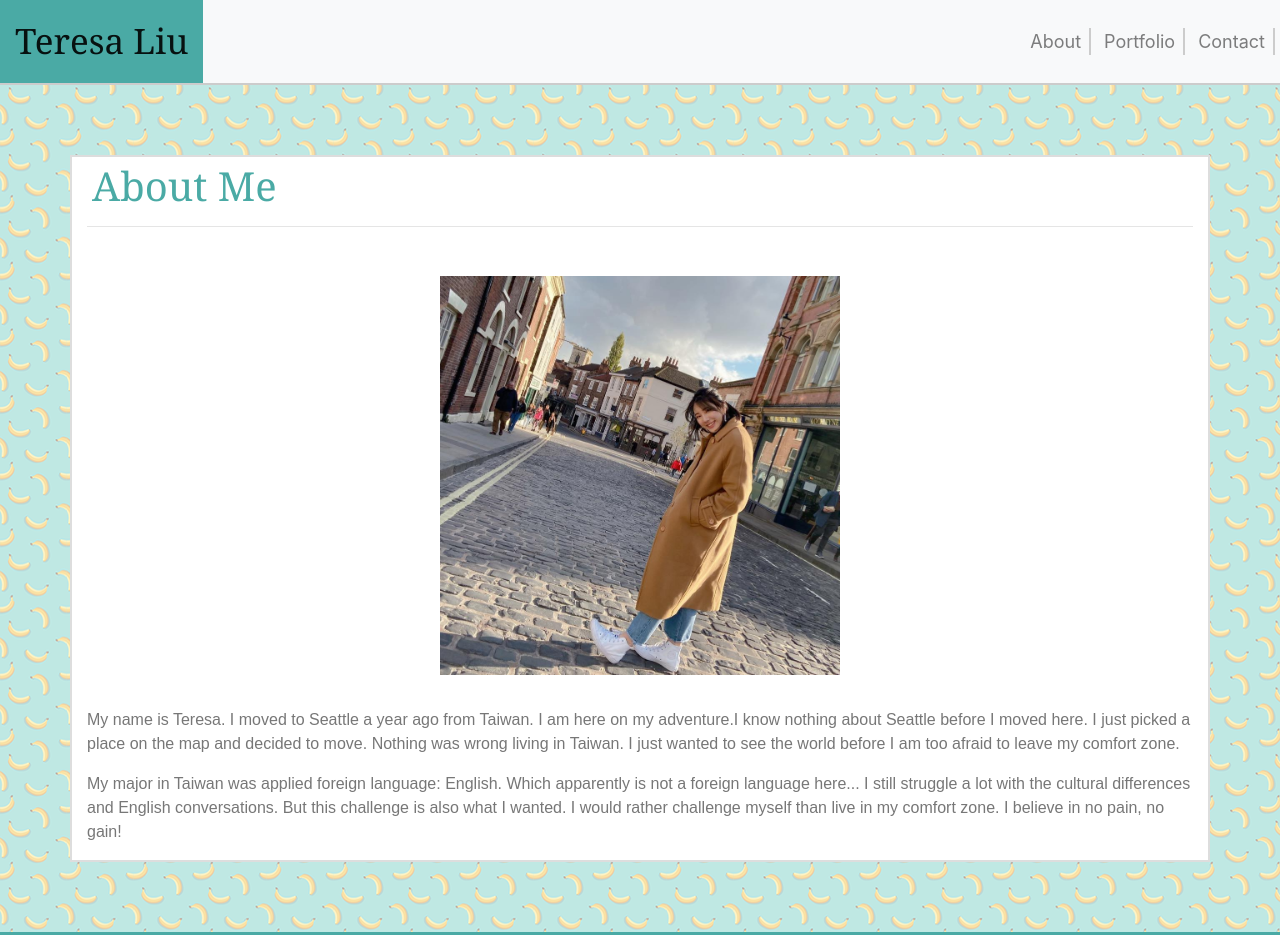
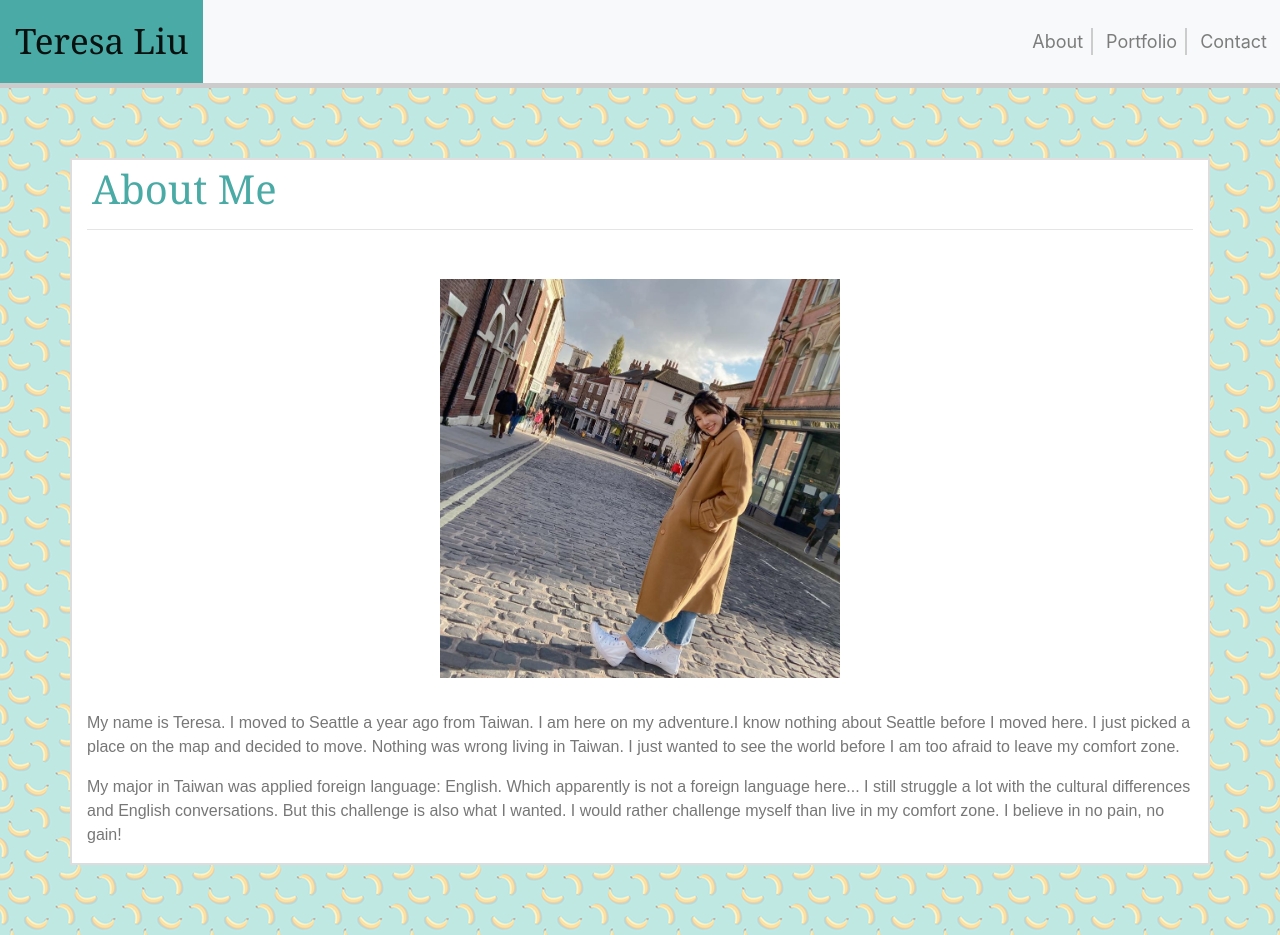
Before and after one commit to TeresaLiuu/HW-2, a plain HTML site: page index.html in a window 1280 px wide. Shown: the top 935 px of the page. Drawn offline with nearby package versions, Linux system fonts and the light colour scheme.

Commit message:
fixed navbar border-right

```diff
--- a/assets/css/body.css
+++ b/assets/css/body.css
@@ -13,10 +13,13 @@
     margin-right: 5px;
 }
 
-.nav-item, .nav-link{
+a{
     color:#cccccc;
     font-size: 18px;
     border-right: 2px solid #cccccc;
+}
+.contact{
+    border-right:transparent;
 }
 
 #navbar-nav{
@@ -26,7 +29,7 @@
 }
 .navbar{
     padding:0;
-    border-bottom: 2px solid #cccccc;
+    border-bottom: 5px solid #cccccc;
 }
 .nav-link{
     padding:.01em 2rem;
--- a/index.html
+++ b/index.html
@@ -14,7 +14,7 @@
 
 <body>
     <nav class="navbar navbar-expand-lg navbar-light bg-light">
-        <a class="navbar-brand" href="index.html">Teresa Liu</a>
+        <h1 class="navbar-brand" href="index.html">Teresa Liu</h1>
         <button class="navbar-toggler" type="button" data-toggle="collapse" data-target="#navbarNavAltMarkup"
             aria-controls="navbarNavAltMarkup" aria-expanded="false" aria-label="Toggle navigation">
             <span class="navbar-toggler-icon"></span>
@@ -23,7 +23,7 @@
             <div class="navbar-nav">
                 <a class="nav-item nav-link" href="index.html">About</a>
                 <a class="nav-item nav-link" href="portfolio.html">Portfolio</a>
-                <a class="nav-item nav-link" href="contact.html">Contact</a>
+                <a class="nav-item nav-link contact" href="contact.html">Contact</a>
             </div>
         </div>
     </nav>
```
Also changed, not shown: contact.html (+1 -2 lines), portfolio.html (+1 -5 lines).
